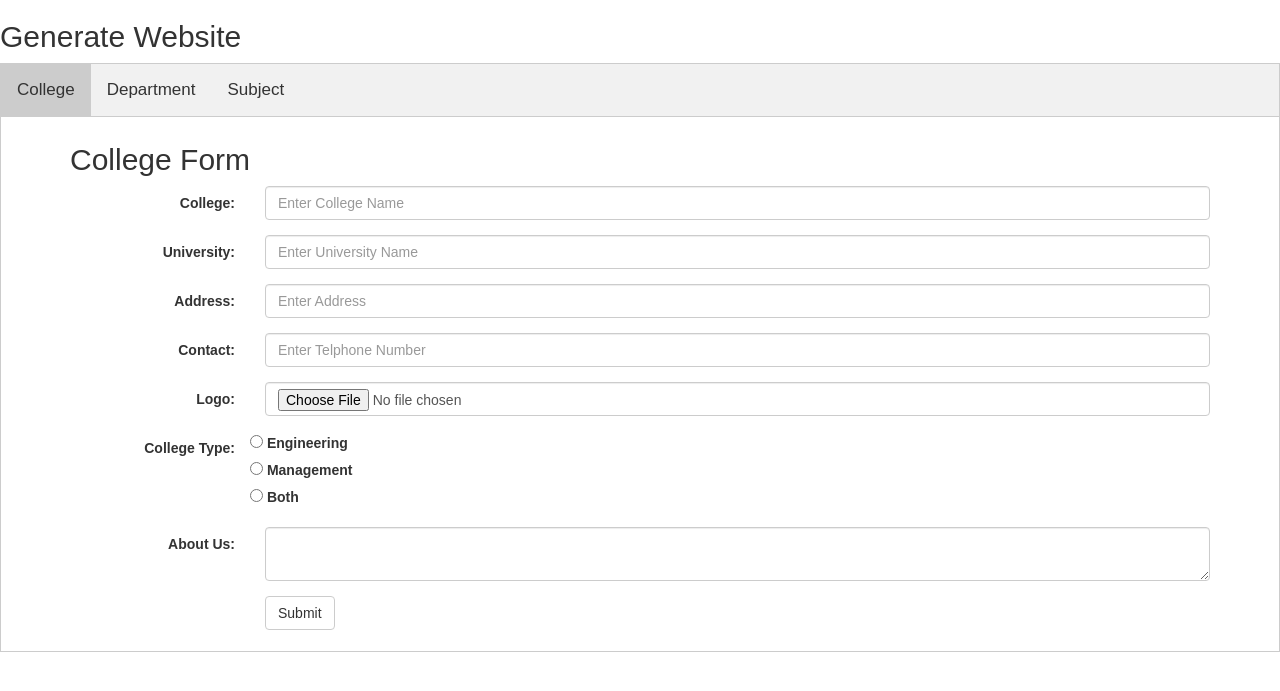
After one commit to manishmj9431/ISO-25-E1, a Django app: page /website_render in a window 1280 px wide, after a click on "College". The commit adds this page. Shown: the top 691 px of the page. Run offline with Django 3.2, Linux system fonts and the light colour scheme; some libraries are stand-ins or nearby versions.

Commit message:
college detials form

```diff
--- a/isohack/urls.py
+++ b/isohack/urls.py
@@ -23,6 +23,7 @@ urlpatterns = [
     path('admin/', admin.site.urls),
     path('index', views.index,name="index"),
     path('', views.after_login,name="dashboard"),
+    path('website_render',views.website_render,name="website_render"),
     path('login_page/', views.login_page,name="login_page"),
     path('user_login/', views.user_login,name="user_login"),
     path('user_logout/', views.user_logout,name="user_logout"),
--- a/myapp/views.py
+++ b/myapp/views.py
@@ -6,6 +6,9 @@ from django.http import HttpResponseRedirect, HttpResponse
 # Create your views here.
 def index(request):
     return render(request,'index.html',{})
+
+def website_render(request):
+    return render(request,'website_render.html',{})
 
 def user_login(request):
 
--- /dev/null
+++ b/templates/website_render.html
@@ -0,0 +1,255 @@
+<!DOCTYPE html>
+<html lang="en">
+<head>
+  <title>Bootstrap Example</title>
+  <meta charset="utf-8">
+  <meta name="viewport" content="width=device-width, initial-scale=1">
+  <link rel="stylesheet" href="https://maxcdn.bootstrapcdn.com/bootstrap/3.4.1/css/bootstrap.min.css">
+  <script src="https://ajax.googleapis.com/ajax/libs/jquery/3.4.1/jquery.min.js"></script>
+  <script src="https://maxcdn.bootstrapcdn.com/bootstrap/3.4.1/js/bootstrap.min.js"></script>
+  <style>
+        body {font-family: Arial;}
+
+        /* Style the tab */
+        .tab {
+          overflow: hidden;
+          border: 1px solid #ccc;
+          background-color: #f1f1f1;
+        }
+
+        /* Style the buttons inside the tab */
+        .tab button {
+          background-color: inherit;
+          float: left;
+          border: none;
+          outline: none;
+          cursor: pointer;
+          padding: 14px 16px;
+          transition: 0.3s;
+          font-size: 17px;
+        }
+
+        /* Change background color of buttons on hover */
+        .tab button:hover {
+          background-color: #ddd;
+        }
+
+        /* Create an active/current tablink class */
+        .tab button.active {
+          background-color: #ccc;
+        }
+
+        /* Style the tab content */
+        .tabcontent {
+          display: none;
+          padding: 6px 12px;
+          border: 1px solid #ccc;
+          border-top: none;
+        }
+        </style>
+</head>
+<body>
+        <h2>Generate Website</h2>
+
+        <div class="tab">
+          <button class="tablinks" onclick="openCity(event, 'London')">College</button>
+          <button class="tablinks" onclick="openCity(event, 'Paris')">Department</button>
+          <button class="tablinks" onclick="openCity(event, 'Tokyo')">Subject</button>
+        </div>
+
+        <div id="London" class="tabcontent">
+
+<div class="container">
+        <h2>College Form</h2>
+        <form class="form-horizontal" action="/action_page.php">
+          <div class="form-group">
+            <label class="control-label col-sm-2" for="email">College:</label>
+            <div class="col-sm-10">
+              <input type="text" class="form-control" id="college_name" placeholder="Enter College Name" name="college_name">
+            </div>
+          </div>
+
+          <div class="form-group">
+                  <label class="control-label col-sm-2" for="email">University:</label>
+                  <div class="col-sm-10">
+                    <input type="text" class="form-control" id="university_name" placeholder="Enter University Name" name="university_name">
+                  </div>
+          </div>
+
+          <div class="form-group">
+                  <label class="control-label col-sm-2" for="email">Address:</label>
+                  <div class="col-sm-10">
+                    <input type="text" class="form-control" id="Address" placeholder="Enter Address" name="Address">
+                  </div>
+          </div>
+
+          <div class="form-group">
+                  <label class="control-label col-sm-2" for="email">Contact:</label>
+                  <div class="col-sm-10">
+                    <input type="text" class="form-control" id="Contact" placeholder="Enter Telphone Number" name="Contact">
+                  </div>
+          </div>
+
+          <div class="form-group">
+                  <label class="control-label col-sm-2" for="email">Logo:</label>
+                  <div class="col-sm-10">
+                    <input type="file"class="form-control" id="img" name="img" accept="media/*">
+                  </div>
+          </div>
+
+          <div class="form-group">
+                  <label class="control-label col-sm-2" for="email">College Type:</label>
+                  <input type="radio" id="male" name="gender" value="male">
+
+                  <label for="male">Engineering</label><br>
+                              <label class="control-label col-sm-2" for="email">  </label>
+                  <input type="radio" id="female" name="gender" value="female">
+                  <label for="female">Management</label><br>
+                  <label class="control-label col-sm-2" for="email">  </label>
+                  <input type="radio" id="other" name="gender" value="other">
+                  <label for="other">Both</label>
+          </div>
+
+          <div class="form-group">
+                  <label class="control-label col-sm-2" for="email">About Us:</label>
+                  <div class="col-sm-10">
+                    <textarea class="form-control"> </textarea>
+
+                  </div>
+          </div>
+          <div class="form-group">
+            <div class="col-sm-offset-2 col-sm-10">
+              <button type="submit" class="btn btn-default">Submit</button>
+            </div>
+          </div>
+        </form>
+      </div>
+        </div>
+
+        <div id="Paris" class="tabcontent">
+                <div class="container">
+                        <h2>Department Form</h2>
+                        <form class="form-horizontal" action="/action_page.php">
+                          <div class="form-group">
+                            <label class="control-label col-sm-2" for="email">Department:</label>
+                            <div class="col-sm-10">
+                              <input type="text" class="form-control" id="Department_name" placeholder="Enter Department Name" name="Department_name">
+                            </div>
+                          </div>
+
+
+                          <div class="form-group">
+                                <label class="control-label col-sm-2" for="email">Vision: </label>
+                                <div class="col-sm-10">
+                                  <textarea class="form-control"> </textarea>
+
+                                </div>
+                        </div>
+
+                        <div class="form-group">
+                                <label class="control-label col-sm-2" for="email">Mission: </label>
+                                <div class="col-sm-10">
+                                  <textarea class="form-control"> </textarea>
+
+                                </div>
+                        </div>
+                        <div class="form-group">
+                                <div class="col-sm-offset-2 col-sm-10">
+                                  <button type="submit" class="btn btn-default">Submit</button>
+                                </div>
+                              </div>
+                        </form>
+                      </div>
+        </div>
+
+        <div id="Tokyo" class="tabcontent">
+
+
+
+                <div class="container">
+                        <h2>Subject Form</h2>
+                        <form class="form-horizontal" action="/action_page.php">
+                          <div class="form-group">
+                            <label class="control-label col-sm-2" for="email">Department:</label>
+                            <div class="col-sm-10">
+                              <input type="text" class="form-control" id="Department_name" placeholder="Enter Department Name" name="Department_name">
+                            </div>
+                          </div>
+
+                          <div class="form-group">
+                                  <label class="control-label col-sm-2" for="email">Sem:</label>
+                                  <div class="col-sm-10">
+                                    <input type="text" class="form-control" id="Sem" placeholder="Enter Sem" name="Sem">
+                                  </div>
+                          </div>
+
+                          <div class="form-group">
+                                <label class="control-label col-sm-2" for="email">Subject Name:</label>
+                                <div class="col-sm-10">
+                                  <input type="text" class="form-control" id="Subject" placeholder="Enter Subject" name="Subject">
+                                </div>
+                        </div>
+
+                          <div class="form-group">
+                                <label class="control-label col-sm-2" for="email">Unit 1: </label>
+                                <div class="col-sm-10">
+                                  <textarea class="form-control"> </textarea>
+
+                                </div>
+                        </div>
+                        <div class="form-group">
+                                <label class="control-label col-sm-2" for="email">Unit 2: </label>
+                                <div class="col-sm-10">
+                                  <textarea class="form-control"> </textarea>
+
+                                </div>
+                        </div>
+                        <div class="form-group">
+                                <label class="control-label col-sm-2" for="email">Unit 3: </label>
+                                <div class="col-sm-10">
+                                  <textarea class="form-control"> </textarea>
+
+                                </div>
+                        </div>
+                        <div class="form-group">
+                                <label class="control-label col-sm-2" for="email">Unit 4: </label>
+                                <div class="col-sm-10">
+                                  <textarea class="form-control"> </textarea>
+
+                                </div>
+                        </div>
+                        <div class="form-group">
+                                <label class="control-label col-sm-2" for="email">Unit 5: </label>
+                                <div class="col-sm-10">
+                                  <textarea class="form-control"> </textarea>
+
+                                </div>
+                        </div>
+                            <div class="form-group">
+                                <div class="col-sm-offset-2 col-sm-10">
+                                  <button type="submit" class="btn btn-default">Submit</button>
+                                </div>
+                              </div>
+                        </form>
+                      </div>
+        </div>
+
+        <script>
+        function openCity(evt, cityName) {
+          var i, tabcontent, tablinks;
+          tabcontent = document.getElementsByClassName("tabcontent");
+          for (i = 0; i < tabcontent.length; i++) {
+            tabcontent[i].style.display = "none";
+          }
+          tablinks = document.getElementsByClassName("tablinks");
+          for (i = 0; i < tablinks.length; i++) {
+            tablinks[i].className = tablinks[i].className.replace(" active", "");
+          }
+          document.getElementById(cityName).style.display = "block";
+          evt.currentTarget.className += " active";
+        }
+        </script>
+
+
+</body>
+</html>
```
Also changed, not shown: templates/login.html (+28 -11 lines), db.sqlite3.
